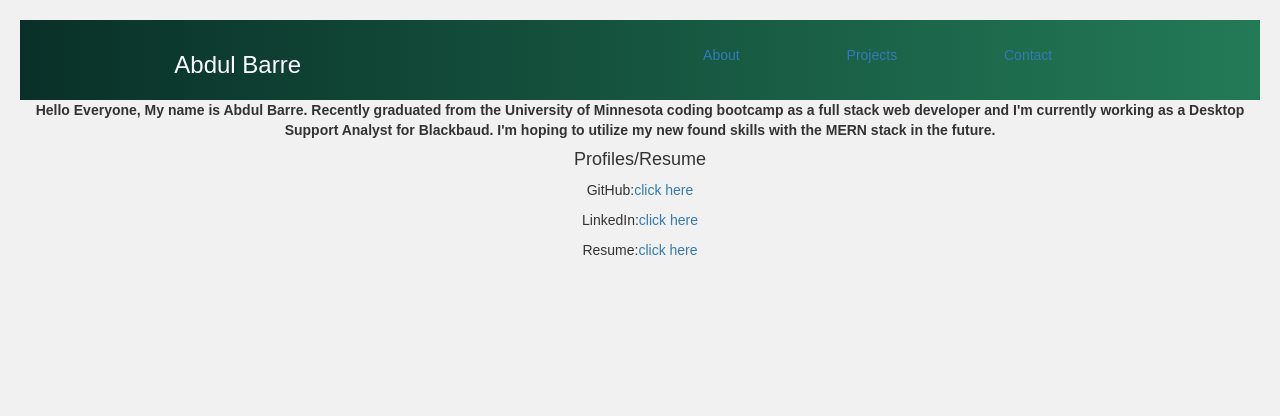
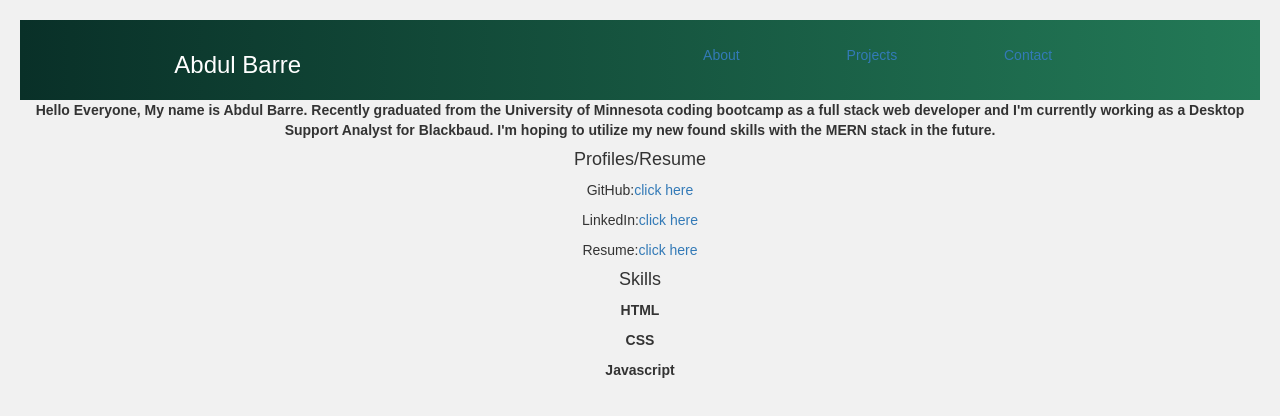
Before and after one commit to abarre2009/Reactportfolio, a React (Create React App) app in the folder client/: page /about in a window 1280 px wide. Shown: the top 416 px of the page. Built offline with nearby package versions, Linux system fonts and the light colour scheme.

Commit message:
added skills to about page

```diff
--- a/client/src/About.js
+++ b/client/src/About.js
@@ -33,12 +33,17 @@ function About() {
           </a>
         </p>
 
-        {/* <p>
-          <b>HTML </b>
+        <h4>Skills</h4>
+
+        <p>
+          <b>HTML</b>
         </p>
         <p>
-          <b>CSS </b>(
-        </p> */}
+          <b>CSS</b>
+        </p>
+        <p>
+          <b>Javascript</b>
+        </p>
       </div>
     </div>
   );
```
